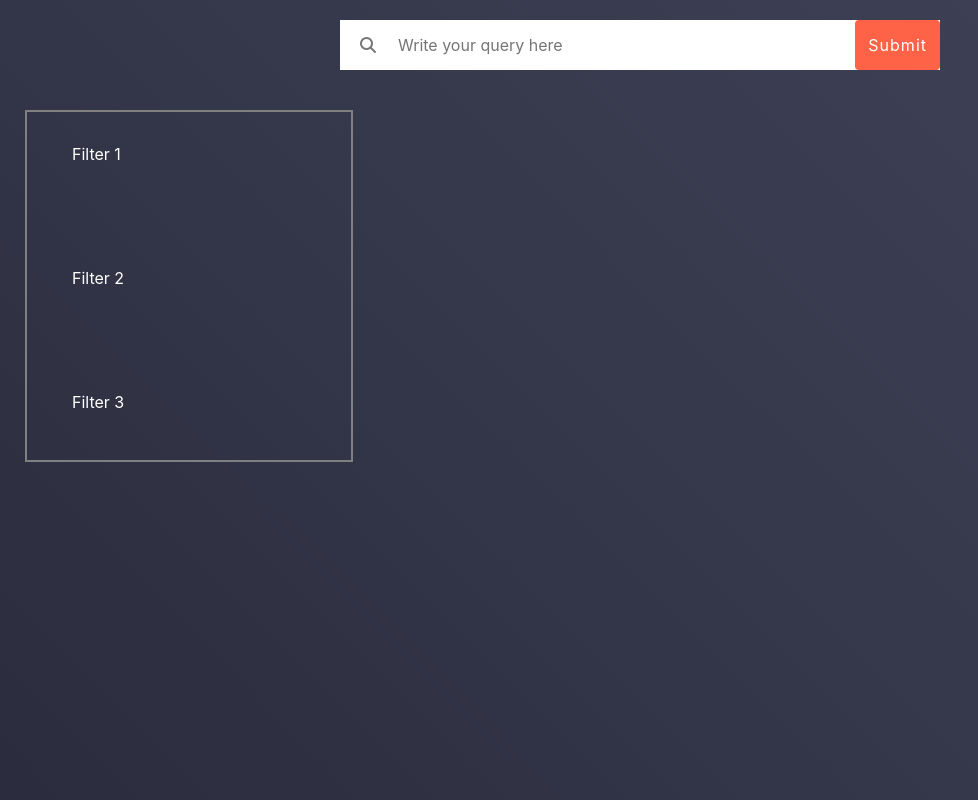
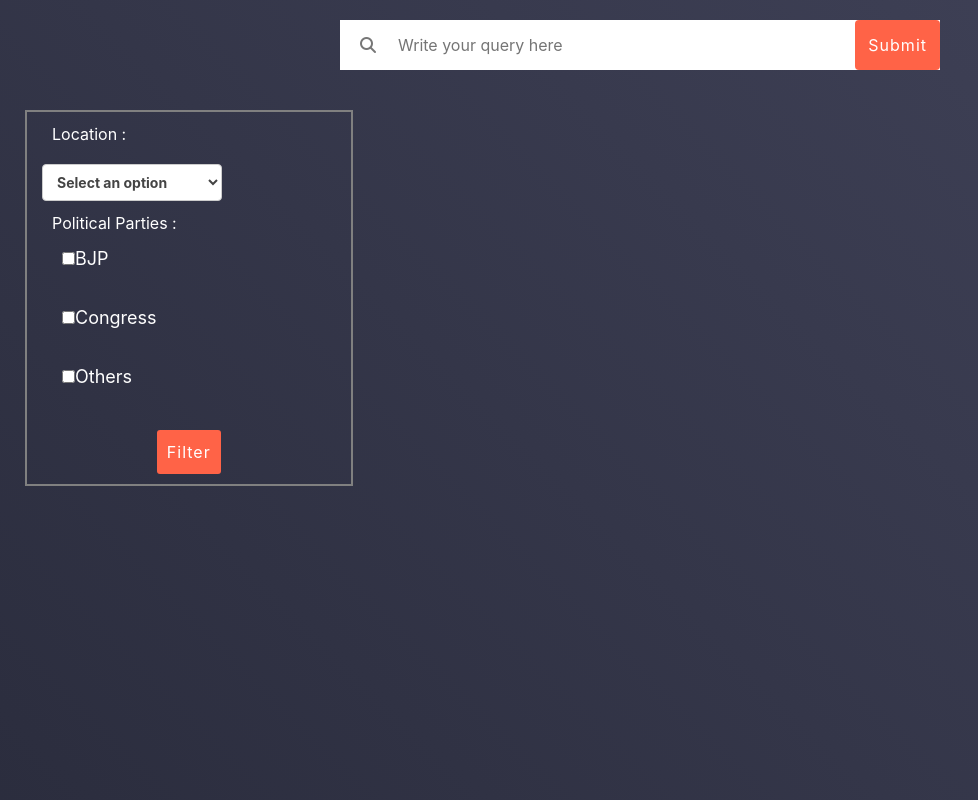
Before and after one commit to aayushk614/IR-Project-Group-14, a React (Create React App) app in the folder election_analysis/: page / in a window 1280 px wide. Shown: the top 800 px of the page, without its empty margins (0-978 px from the left). Built offline with nearby package versions, Linux system fonts and the light colour scheme.

Commit message:
Filter Updated
Commit to Baseline

```diff
--- a/election_analysis/src/App.css
+++ b/election_analysis/src/App.css
@@ -105,7 +105,33 @@
 .table td{
   border-top:none !important;
 }
+label{
+  color:white;
+  padding: 10px;
+  display:block;
+}
+
+.btn1{
+  /* display: block; */
+  padding: 10px 10px;
+  border: none;
+  outline: none;
+  color: #fff;
+  letter-spacing: 1px;
+  cursor: pointer;
+  background: tomato;
+  margin-bottom: 10px;
+  border-radius: 3px;
+}
+.b{
+display: flex;
+flex-direction: column;
+align-items: center;
+
+}
+
 /*
+
 th,td{
   font-weight: bold;
   text-align: center;
@@ -229,6 +255,47 @@
 .width_style2{
   width: 15%;
 }
+/* css for dropdown menu */
+#dropdown {
+  background-color: #fff;
+  border: 1px solid #ccc;
+  border-radius: 4px;
+  color: #444;
+  font-size: 14px;
+  padding: 8px 10px;
+  width: 180px;
+  cursor: pointer;
+  font-weight: bold;
+}
+
+#dropdown option {
+  background-color: #fff;
+  color: #444;
+  font-size: 16px;
+  padding: 10px 20px;
+}
+@media only screen and (max-width: 600px) {
+  #dropdown {
+    width: 100%;
+    font-size: 12px;
+    padding: 5px 1px;
+    font-weight: normal;
+  }
+}
+/* Css for checboxes */
+.container {
+  display: block;
+  position: relative;
+  padding-left: 10px;
+  margin-bottom: 12px;
+  cursor: pointer;
+  font-size: 18px;
+  -webkit-user-select: none;
+  -moz-user-select: none;
+  -ms-user-select: none;
+  user-select: none;
+}
+
 
 .button_style
 {
--- a/election_analysis/src/App.js
+++ b/election_analysis/src/App.js
@@ -11,6 +11,31 @@
   const [query, setQuery] = useState('');
   const [response, setResponse] = useState(null);
 
+  const [isChecked1, setIsChecked1] = useState(false);
+  const [isChecked2, setIsChecked2] = useState(false);
+  const [isChecked3, setIsChecked3] = useState(false);
+  const [selectedOption, setSelectedOption] = useState(null);
+  const [filteredResponse, setFilteredResponse] = useState(null);
+
+  const dropdownOptions = ['Aligarh', 'Banglore', 'Chandigarh', 'Chennai', 'Chikkamagaluru', 'Delhi', 'Gandhinagar', 'Gorkhaland', 'Gujarat', 'Gujrat', 'Guwahati', 'Haryana', 'Hyderabad', 'Jharkhand', 'Karnataka', 'Kolkata', 'Madhya Pradesh', 'Maharashtra', 'Mumbai', 'New Delhi', 'Noida', 'Odisha', 'Pondicherry', 'Pune', 'Rajasthan', 'Saharanpur', 'Tamil Nadu', 'Una', 'Uttar Pradesh'];
+  const handleDropdownChange = (event) => {
+    setSelectedOption(event.target.value);
+  }
+
+
+
+  const handleCheckboxChange1 = () => {
+    setIsChecked1(!isChecked1);
+  };
+
+  const handleCheckboxChange2 = () => {
+    setIsChecked2(!isChecked2);
+  };
+
+  const handleCheckboxChange3 = () => {
+    setIsChecked3(!isChecked3);
+  };
+
   const handleSubmit = async (event) => {
     event.preventDefault();
     //console.log("the query being sent" + query)
@@ -22,6 +47,7 @@
       const response = await axios.get(url);
 	  console.log(response);
 	  setResponse(response.data.result);
+    setFilteredResponse(response.data.result);
     setQuery('');
       //setResponse(response.data.result[0][1]);  this is to get value of each column separately
     } catch (error) {
@@ -29,6 +55,34 @@
       setResponse('error');
     }
   };
+  const handleFilter = () => {
+
+    let filteredData = response;
+
+    // Apply filter based on selectedOption
+    if (selectedOption) {
+      filteredData = filteredData.filter(row => row[2] === selectedOption);
+    }
+
+    // Apply filter based on checkboxes
+    const selectedParties = [];
+    if (isChecked1) {
+      selectedParties.push("BJP");
+    }
+    if (isChecked2) {
+      selectedParties.push("Congress");
+    }
+    if (isChecked3) {
+      selectedParties.push("Others");
+    }
+
+    if (selectedParties.length > 0) {
+      filteredData = filteredData.filter(row => selectedParties.includes(row[5]));
+    }
+
+    // Set filtered data
+    setFilteredResponse(filteredData);
+    };
 
   return (
     <div className='container-fluid '>
@@ -44,10 +98,33 @@
           </div>
           <div className='row'>
             <div className='filter col-xs-3 col-sm-3 col-md-3 col-lg-3'>
-              <p>Filter 1</p><br></br>
-              <p>Filter 2</p><br></br>
-              <p>Filter 3</p>
-            </div>
+
+            <label htmlFor='dropdown'>Location :</label>
+      <select id='dropdown' value={selectedOption} onChange={handleDropdownChange}>
+        <option value=''>Select an option</option>
+        {dropdownOptions.map((option) => (
+          <option key={option} value={option}>{option}</option>
+        ))}
+      </select>
+     <label>Political Parties :
+      <label className="container">
+        <input type="checkbox" checked={isChecked1} onChange={handleCheckboxChange1}/>
+        <span class="checkmark"></span>BJP
+      </label>
+      <label className="container">
+      <input type="checkbox" checked={isChecked2} onChange={handleCheckboxChange2}/>
+        Congress
+      <span class="checkmark"></span>
+      </label>
+      <label className="container">
+      <input type="checkbox" checked={isChecked3} onChange={handleCheckboxChange3}/>
+        Others
+      <span class="checkmark"></span>
+      </label>
+      </label>
+      <div className='b'><button className="btn1" type="submit"  onClick={handleFilter}>Filter</button></div>
+
+         </div>
                               {/* <div className='response'>
                           {response !== null && (
                             <div>
@@ -64,7 +141,7 @@
 
             <div className='response col-xs-8 col-sm-8 col-md-8 col-lg-8'>
 
-              {response !== null && (
+              {filteredResponse && (
                 <table className='table table-stripped'>
                       <thead className='thead-dark'>
                         {/*<tr>
@@ -76,7 +153,7 @@
               </tr>*/}
                       </thead>
                       <tbody>
-                      {response.map((row, rowindex) => (
+                      {filteredResponse.map((row, rowindex) => (
                         <tr className='tr_style' key={rowindex}>
                           {rowindex !== response.length - 1 ?
 
@@ -94,9 +171,11 @@
                                 <td className='width_style1'>
                                   <button className='button_style1'>
                                   {row[2]}
+                                  </button>
+                                  </td>
+                                  <td className='width_style1'>
+                                  <button className='button_style1'>{row[5]}</button>
 
-
-                                  </button>
                                 </td>
                                 <td className='width_style2'>
                                   <button className='button_style'>
```
Also changed, not shown: 1 other file (tests, documents, lock files or other folders).
